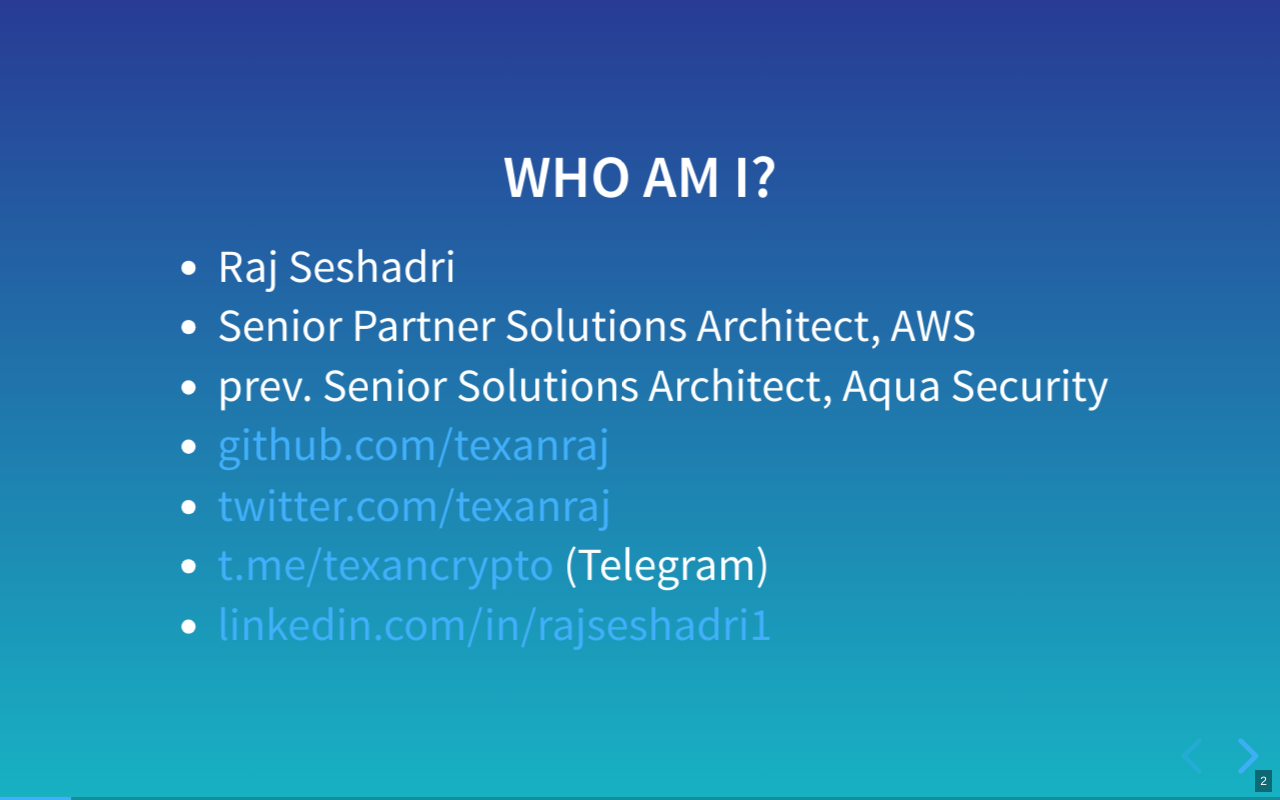
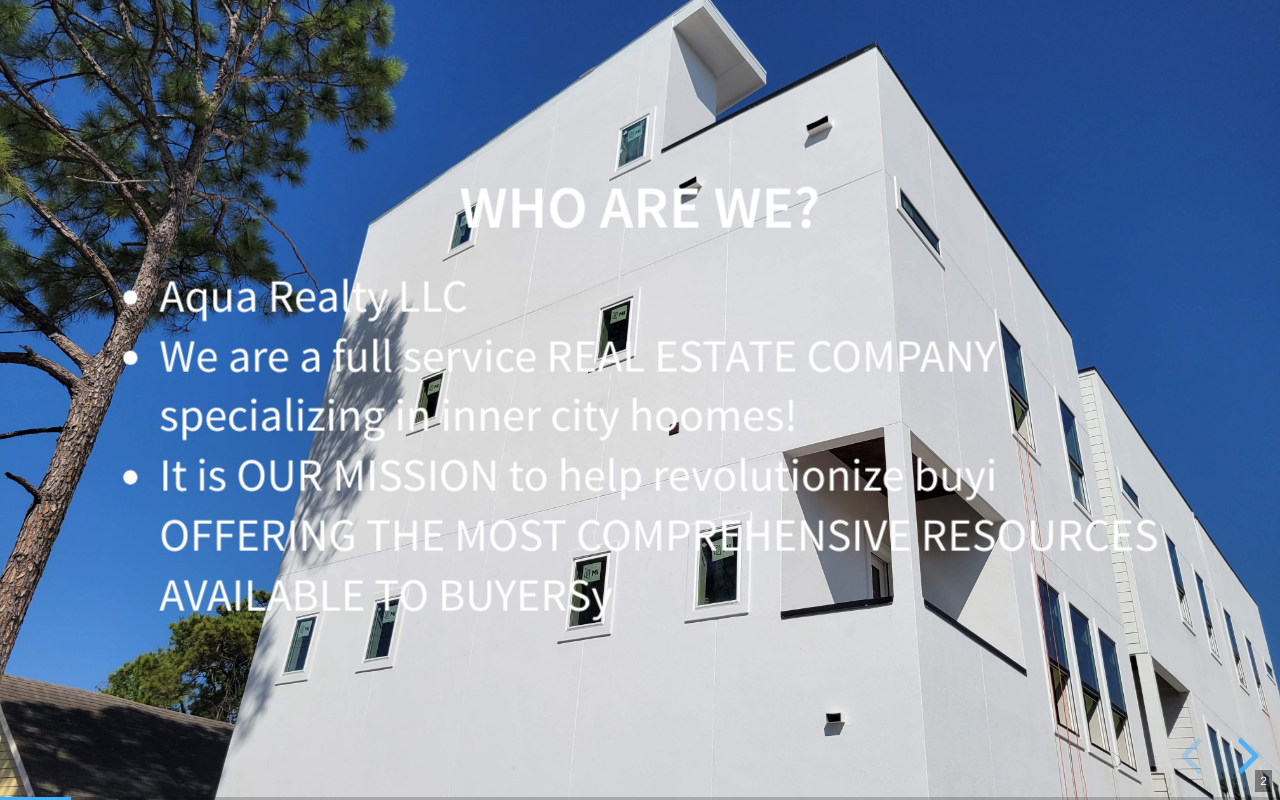
Before and after one commit to texanraj/parkerst, a website: page docs/index.html in a window 1280 px wide. Both pictures are taken after a click on the button "next slide". Drawn offline with Linux system fonts and the light colour scheme.

Commit message:
Update ParkerSt

```diff
--- a/docs/index.html
+++ b/docs/index.html
@@ -31,23 +31,17 @@
 				<section>
 					<h3>Welcome to Parker St.</h3>
 					<p>
-						<small><a href="https://twitter.com/texanraj">Created by Raj</a></small>
+						<small><a href="https://twitter.com/texanraj">Created by Aqua Realty LLC</a></small>
 					</p>
 				</section>
 
-				<section data-background-gradient="linear-gradient(to bottom, #283b95, #17b2c3)">
-					<h3>Who am I?</h3>
+				<section data-background-image="examples/assets/main1.jpg">
+					<h3>Who are we?</h3>
 					<ul>
-						<li>Raj Seshadri</li>
-						<li>Senior Partner Solutions Architect, AWS</li>
-						<li>prev. Senior Solutions Architect, Aqua Security</li>
-						<li><a target="_blank" href="https://github.com/texanraj">github.com/texanraj</a></li>
-						<li><a target="_blank" href="https://twitter.com/texanraj">twitter.com/texanraj</a></li>
-						<li><a target="_blank" href="https://t.me/texancrypto">t.me/texancrypto</a> (Telegram)</li>
-						<li><a target="_blank" href="https://linkedin.com/in/rseshadri1">linkedin.com/in/rajseshadri1</a></li>
+						<li>Aqua Realty LLC</li>
+						<li>We are a full service REAL ESTATE COMPANY specializing in inner city hoomes!</li>
+						<li>It is OUR MISSION to help revolutionize buyi OFFERING THE MOST COMPREHENSIVE RESOURCES AVAILABLE TO BUYERSy</li>
 					</ul>
-					<aside class="notes">
-					</aside>
 				</section>
 
 				<section data-transition="concave" data-background-transition="zoom" data-auto-animate data-auto-animate-id="a">
```
Also changed, not shown: docs/examples/assets/main1.jpg (added).
